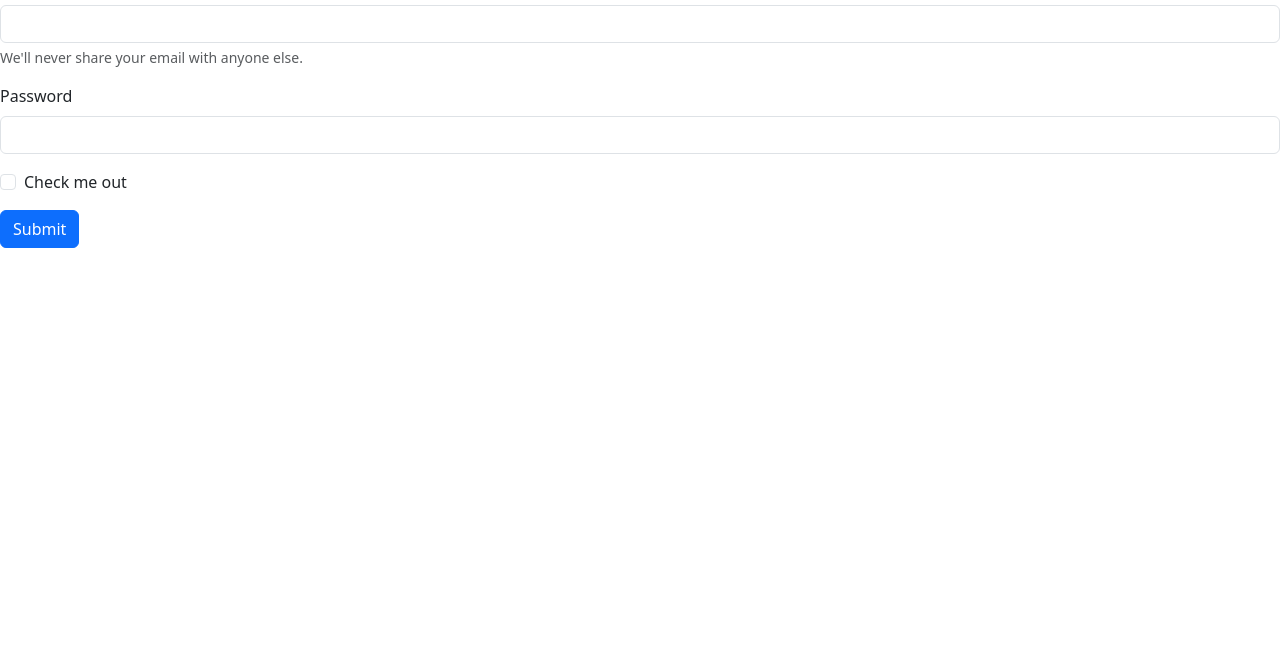
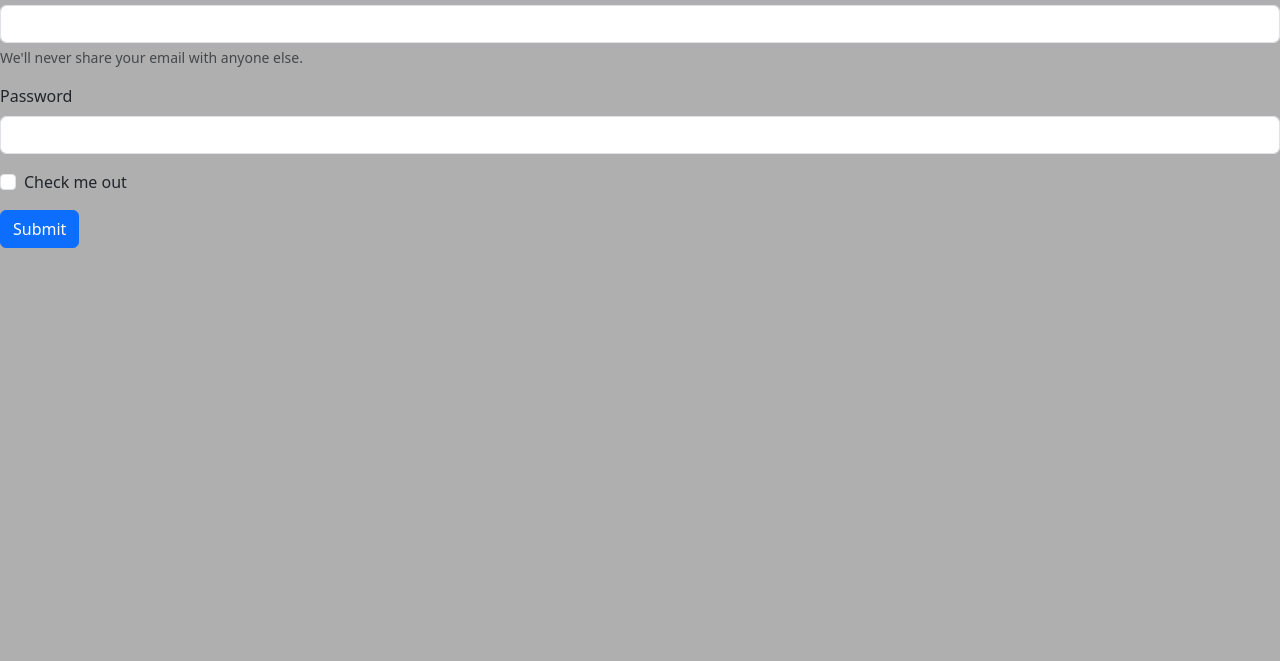
Before and after one commit to itayva/lesson-12, a plain HTML site: page index.html in a window 1280 px wide. Shown: the part 139-800 px from the top of the page. Drawn offline with Linux system fonts and the light colour scheme.

Commit message:
change body bgc

```diff
--- a/index.html
+++ b/index.html
@@ -5,6 +5,7 @@
     <meta name="viewport" content="width=device-width, initial-scale=1">
     <title>Bootstrap demo</title>
     <link rel="stylesheet" href="./lib/bootstrap.min.css">
+    <link rel="stylesheet" href="style.css">
     <!-- <link href="https://cdn.jsdelivr.net/npm/bootstrap@5.3.0-alpha1/dist/css/bootstrap.min.css" rel="stylesheet" integrity="sha384-GLhlTQ8iRABdZLl6O3oVMWSktQOp6b7In1Zl3/Jr59b6EGGoI1aFkw7cmDA6j6gD" crossorigin="anonymous"> -->
   </head>
   <body>
--- /dev/null
+++ b/style.css
@@ -0,0 +1,3 @@
+body {
+    background-color: rgba(0, 0, 0, 0.315);
+}
```
